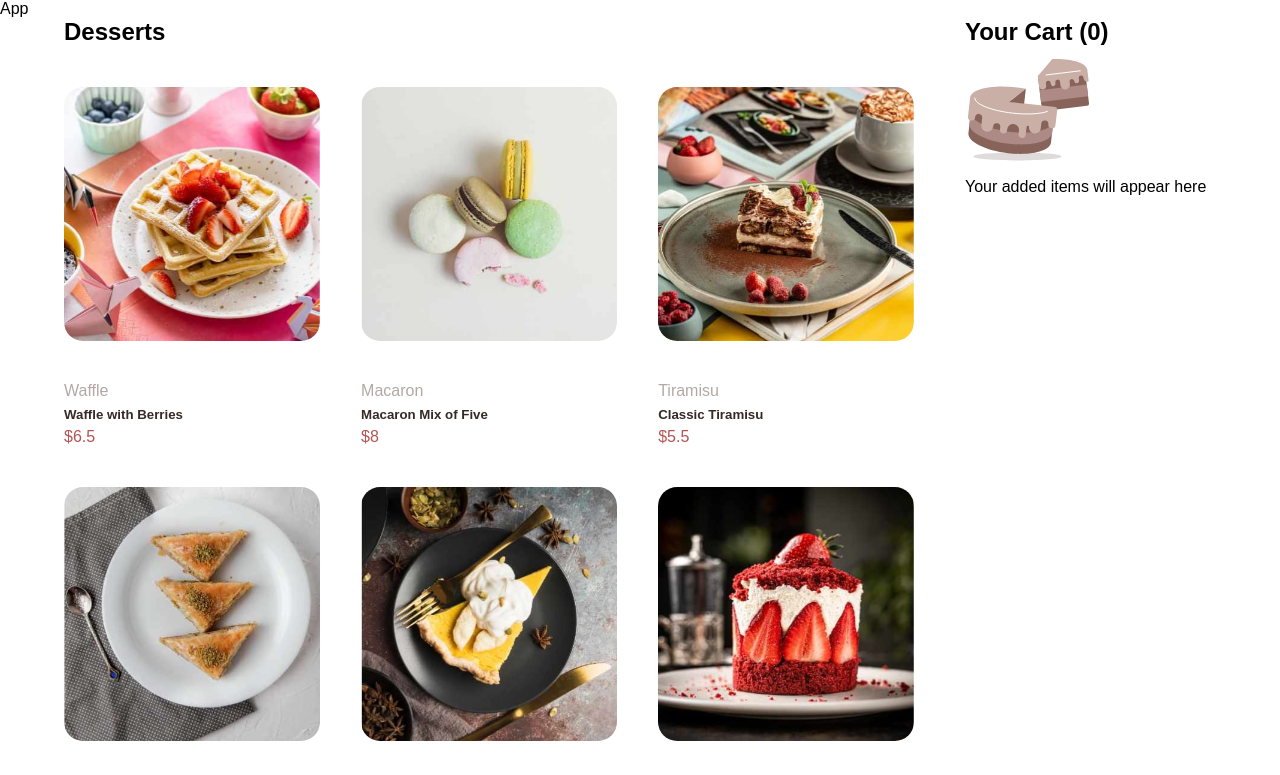
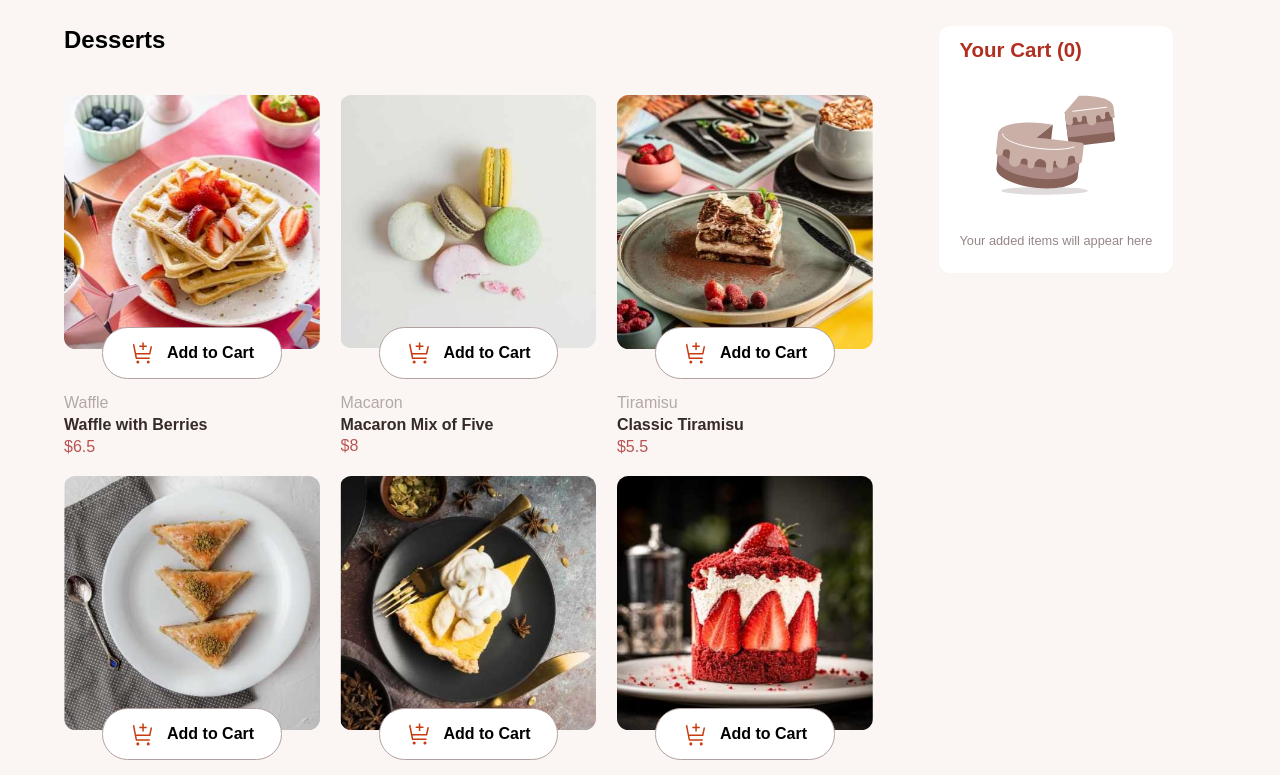
Before and after one commit to eligifty-coder/c_plus_plus_, a React (Vite) app in the folder react_product_cart_demo_frontend_mentor/: page / in a window 1280 px wide. Shown: the top 775 px of the page. Built offline with nearby package versions, Linux system fonts and the light colour scheme.

Commit message:
fixed the add to cart button

```diff
--- a/react_product_cart_demo_frontend_mentor/src/App.jsx
+++ b/react_product_cart_demo_frontend_mentor/src/App.jsx
@@ -6,8 +6,6 @@ import ProductCart from './Components/ProductCart'
 const App = () => {
   return (
     <>
-    <div>App</div>
-
     <ProductCart/>
     </>
   )
--- a/react_product_cart_demo_frontend_mentor/src/App.module.css
+++ b/react_product_cart_demo_frontend_mentor/src/App.module.css
@@ -8,4 +8,5 @@ body{
     font-optical-sizing: auto;
     font-weight: normal;
     font-style: normal;
+    background-color: rgb(251, 246, 243);
 }
--- /dev/null
+++ b/react_product_cart_demo_frontend_mentor/src/Components/AddToCartButton.module.css
@@ -0,0 +1,3 @@
+@media screen and (min-width:602px) {
+
+}
--- a/react_product_cart_demo_frontend_mentor/src/Components/Card.jsx
+++ b/react_product_cart_demo_frontend_mentor/src/Components/Card.jsx
@@ -1,15 +1,35 @@
 import React from 'react'
 import classes from './Cards.module.css'
-const Card = ({item}) => {
-    console.log(item.display)
+const Card = ({item,setCount,count,items,setItems}) => {
+    const handleCartButton = (e, item)=>{
+        e.preventDefault()
+        setItems(prev=>prev.map(ele=>{
+            if(item.id === ele.id){
+                const newCount = ele.count + 1
+                return {
+                    ...ele,
+                    count:newCount
+                }
+            }
+            return ele
+        }))
+        console.log(item.count, item.name, )
+        console.log(items)
+    }
+
     return (
 
         <li className={classes.card}>
+            <div className={classes.positionedEle}>
             <img src={item.display} alt="load" />
+            <button onClick={(e) => handleCartButton(e, item)}>
+                <img src="../../icon-add-to-cart.svg" alt="" />Add to Cart
+            </button>
+            </div>
             <section className={classes.text}>
                 <span className={classes.category}>{item.category}</span>
-                <h5>{item.name}</h5>
-                <span className={classes.name}>${item.price}</span>
+                <h5 className={classes.name}>{item.name}</h5>
+                <span className={classes.price}>${item.price}</span>
             </section>
         </li>
     )
--- a/react_product_cart_demo_frontend_mentor/src/Components/Cards.module.css
+++ b/react_product_cart_demo_frontend_mentor/src/Components/Cards.module.css
@@ -11,22 +11,63 @@
         width: 100%;
         object-fit: cover;
         padding: 0;
-        border-radius: 1.5vw;
+        border-radius: 0.9vw;
 
     }
     .text{
         display: grid;
         grid-template-columns: 1fr;
-        row-gap:0.5vw ;
+        row-gap:0.3vw ;
     }
     .text h5{
         color: rgb(53,42,38);
 
+
     }
     .category{
         color: rgb(179,168,166);
+        font-size: 1.25vw;
+    }
+    .price{
+        color: rgb(183,83,83);
+        font-size: 1.25vw;
     }
     .name{
-        color: rgb(183,83,83);
+        font-size: 1.25vw;
     }
+    .card button img{
+        width: 2vw;
+
+    }
+    .positionedEle{
+        position: relative;
+    }
+    .card button {
+        border: 0.1vw solid rgb(179, 161, 161);
+        background-color: rgb(255,255,255);
+        display: grid;
+        grid-template-columns: auto auto;
+        width: 100%;
+        justify-content: center;
+        place-items: center;
+        border-radius: 2vw;
+        padding: 1vw;
+        column-gap: 0.9vw;
+        font-size: 1.25vw;
+        font-weight: bold;
+        width: 70%;
+        position: absolute;
+        top: 90%;
+        left: 0;
+        right: 0;
+        margin: auto;
+        cursor:pointer;
+        z-index: 1;
+    }
+    .card button:active{
+        background-color: rgb(185,49,14);
+        cursor: pointer;
+        border: none;
+    }
+
 }
--- a/react_product_cart_demo_frontend_mentor/src/Components/Cart.jsx
+++ b/react_product_cart_demo_frontend_mentor/src/Components/Cart.jsx
@@ -2,9 +2,11 @@ import React from 'react'
 import classes from './Cart.module.css'
 const Cart = () => {
     return (
-    <div>
+    <div className={classes.cart}>
         <h2>Your Cart (0)</h2>
+        <div className={classes.img}>
         <img src="../../illustration-empty-cart.svg" alt="" />
+        </div>
         <p>Your added items will appear here</p>
     </div>
     )
--- a/react_product_cart_demo_frontend_mentor/src/Components/Cart.module.css
+++ b/react_product_cart_demo_frontend_mentor/src/Components/Cart.module.css
@@ -0,0 +1,28 @@
+.cart{
+    border-radius: 0.9vw;
+    background: rgb(255,255,255);
+    padding:1vw 1.6vw;
+    display: grid;
+    grid-template-columns: 1fr;
+    row-gap: 1.6vw;
+}
+.cart p{
+    font-size: 1vw;
+    text-align: center;
+    color: rgb(150,134,134);
+    padding-bottom:1vw;
+}
+
+.cart h2{
+    font-size: 1.6vw;
+    color: rgb(177,47,33);
+}
+.img{
+    width: 65%;
+    margin: auto;
+}
+.img img{
+    width: 100%;
+    object-fit: cover;
+    padding: 0;
+}
--- a/react_product_cart_demo_frontend_mentor/src/Components/ProductCart.jsx
+++ b/react_product_cart_demo_frontend_mentor/src/Components/ProductCart.jsx
@@ -9,8 +9,6 @@ const ProductCart = () => {
     const [items, setItems] = useState(data)
     const [count, setCount] = useState(0)
     const [screenSize, setScreenSize] = useState(window.innerWidth)
-
-    console.log(screenSize,'screenSize')
     // create an event listener
     useEffect(() => {
         window.addEventListener("resize", ()=>handleResize(screenSize, setScreenSize))
@@ -46,11 +44,13 @@ const ProductCart = () => {
             })
         })
     },[screenSize])
-    console.log(items,'prev')
+
     return (
-    <div className={classes.products}>
-        <Products items={items} setItems={setItems} />
+    <div className={classes.productBg}>
+        <div className={classes.products}>
+        <Products items={items} setItems={setItems} count ={count} setCount= {setCount}  />
         <Cart/>
+    </div>
     </div>
     )
 }
--- a/react_product_cart_demo_frontend_mentor/src/Components/ProductCart.module.css
+++ b/react_product_cart_demo_frontend_mentor/src/Components/ProductCart.module.css
@@ -1,9 +1,17 @@
+
+
+@media screen and (min-width:602px) {
+    .productBg{
+        width: 100%;
+        padding-top: 2vw;
+    }
     .products{
         width: 90%;
         margin: auto;
         display: grid;
         align-items: start;
         justify-items: center;
-    grid-gap:3.21vw ;
+        grid-gap:1.8vw ;
         grid-template-columns: auto 1fr;
     }
+}
--- a/react_product_cart_demo_frontend_mentor/src/Components/Products.jsx
+++ b/react_product_cart_demo_frontend_mentor/src/Components/Products.jsx
@@ -2,9 +2,9 @@ import React from 'react'
 import classes from './Products.module.css'
 import Card from './Card'
 
-const Products = ({items,setItems}) => {
+const Products = ({items,setItems,setCount, count}) => {
     const mappedItems = items.map((item, index)=>{
-        return <Card item={item}   key = {index}/>
+        return <Card item={item} setItems={setItems} items={items} key = {index} setCount={setCount}  count ={count}/>
     })
     return (
     <section className={classes.products}>
--- a/react_product_cart_demo_frontend_mentor/src/Components/Products.module.css
+++ b/react_product_cart_demo_frontend_mentor/src/Components/Products.module.css
@@ -16,7 +16,7 @@
     .productDisplay{
         display: grid;
         grid-template-columns: 1fr 1fr 1fr;
-        grid-gap:3.21vw ;
+        grid-gap:1.6vw
     }
     .productDisplay li{
         list-style-type: none;
```
Also changed, not shown: react_product_cart_demo_frontend_mentor/src/Components/AddToCartButton.jsx (added). Lines whose indentation alone changed are shown as unchanged.
